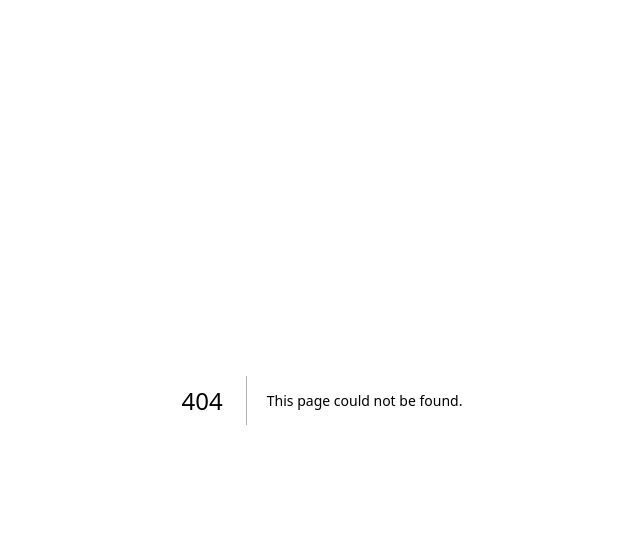
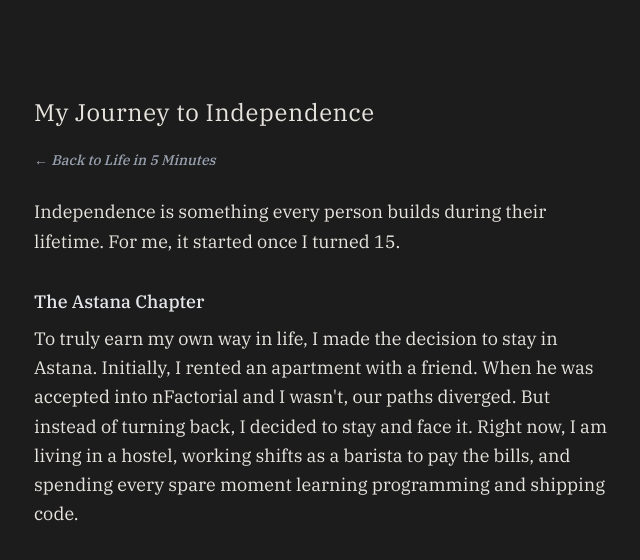
Before and after one commit to vlat247/portfolio, a Next.js app: page /independence in a window 1280 px wide. Before the commit this address had no page. Shown: the top 560 px of the page, without its empty margins (318-958 px from the left). Built offline with nearby package versions, Linux system fonts and the light colour scheme.

Commit message:
feat: add new page

```diff
--- /dev/null
+++ b/app/independence/page.tsx
@@ -0,0 +1,36 @@
+import type { Metadata } from "next";
+import Link from "next/link";
+
+export const metadata: Metadata = {
+  title: "My Journey to Independence",
+  description: "Vladislav Solomonov's thoughts and goals on achieving personal, financial, and intellectual independence.",
+};
+
+export default function Independence() {
+  return (
+    <main className="min-h-screen p-8 md:p-12 max-w-2xl mx-auto pt-16 md:pt-24 pb-32">
+      <h1 className="text-xl md:text-2xl font-normal tracking-wide text-[var(--color-text)] mb-4">
+        My Journey to Independence
+      </h1>
+
+      <div className="space-y-6 text-lg leading-relaxed text-[var(--color-text)]">
+        <h2 className="font-medium mb-6">
+          <Link href="/life" className="hover:opacity-70 transition-opacity italic text-sm text-gray-400">
+            ← Back to Life in 5 Minutes
+          </Link>
+        </h2>
+
+        <p>
+          Independence is something every person builds during their lifetime. For me, it started once I turned 15.
+        </p>
+
+        <div className="space-y-2 pt-2">
+          <h3 className="text-lg font-medium text-gray-200">The Astana Chapter</h3>
+          <p>
+            To truly earn my own way in life, I made the decision to stay in Astana. Initially, I rented an apartment with a friend. When he was accepted into nFactorial and I wasn't, our paths diverged. But instead of turning back, I decided to stay and face it. Right now, I am living in a hostel, working shifts as a barista to pay the bills, and spending every spare moment learning programming and shipping code.
+          </p>
+        </div>
+      </div>
+    </main>
+  );
+}
--- a/app/life/page.tsx
+++ b/app/life/page.tsx
@@ -41,7 +41,7 @@ export default function Life() {
         </p>
 
         <p>
-          Now I'm 18, studying Mathematics, shipping code, and trying to experience as much of this world as possible.
+          Now I'm 18, studying Mathematics, shipping code, and trying to experience as much of this world as possible. I am currently on my <Link href="/independence" className="underline decoration-gray-400 decoration-1 underline-offset-3 hover:decoration-gray-500 transition-opacity">path to independence</Link>.
         </p>
 
         <div className="pt-8 space-y-4">
```
